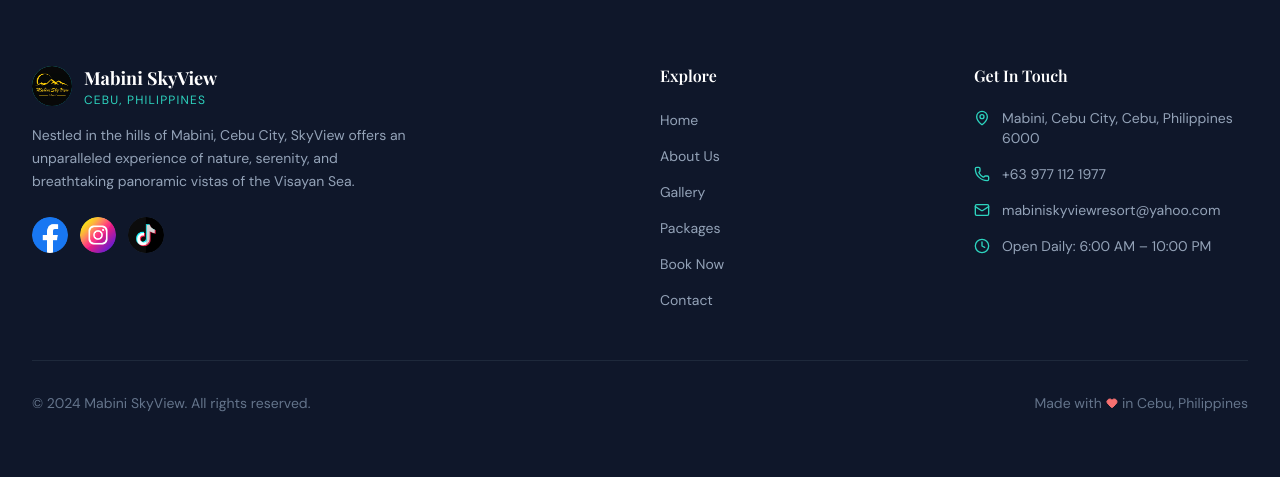
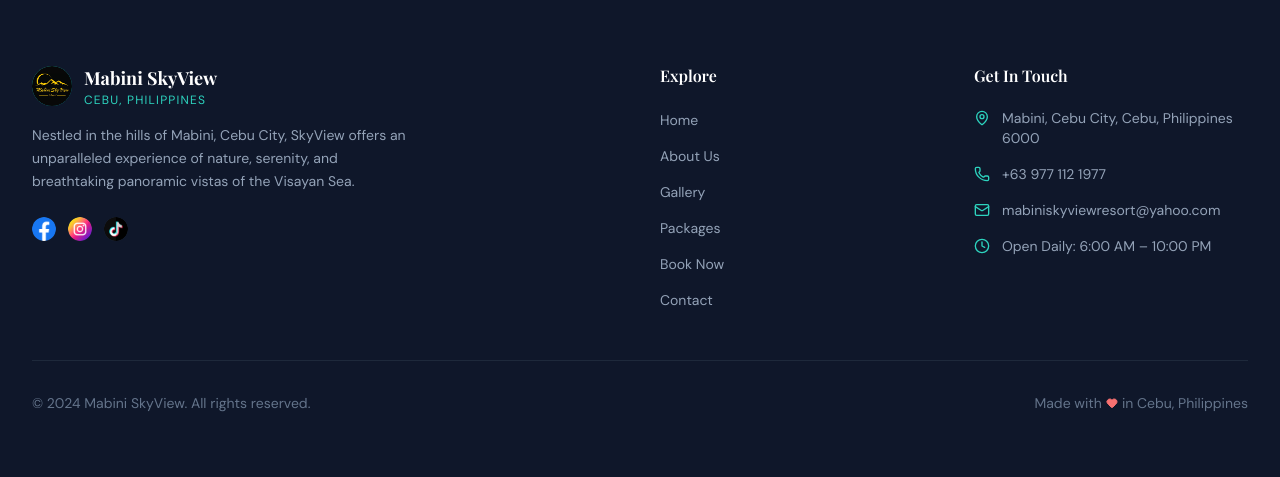
Before and after one commit to acchiii/Mabini-SkyView, a Django app: page / in a window 1280 px wide. Shown: the part 4485-4962 px from the top of the page. Run offline with Django 5.2, Linux system fonts and the light colour scheme; data that the repository does not hold is empty; parts of the project's set-up code (start-up, migrations or seed data) failed here and were passed over; some libraries are stand-ins or nearby versions; some web fonts are replaced.

Commit message:
Updated Info

```diff
--- a/mabini_skyview/settings.py
+++ b/mabini_skyview/settings.py
@@ -11,7 +11,7 @@
 
 DEBUG = True
 
-ALLOWED_HOSTS = ['*', '192.168.137.1']
+ALLOWED_HOSTS = ['*']
 
 INSTALLED_APPS = [
     'django.contrib.admin',
--- a/templates/base.html
+++ b/templates/base.html
@@ -234,15 +234,15 @@
             Nestled in the hills of Mabini, Cebu City, SkyView offers an unparalleled experience of nature, serenity, and breathtaking panoramic vistas of the Visayan Sea.
           </p>
           <div class="flex items-center gap-3 mt-6">
-            <a href="https://www.facebook.com/mabiniskyviewresort" target="_blank" class="w-9 h-9 rounded-full bg-slate-800 hover:bg-teal-600 flex items-center justify-center transition-colors">
+            <a href="https://www.facebook.com/mabiniskyviewresort" target="_blank" class="w-6 h-6 rounded-full bg-slate-800 hover:bg-teal-600 flex items-center justify-center transition-colors">
               <i data-lucide="facebook" class="hidden w-4 h-4 text-slate-300"></i>
               <img src="{% static 'images/facebook.png' %}" class="rounded-full" alt="Facebook">
             </a>
-            <a href="https://www.instagram.com/mabiniskyview/" target="_blank"  class="w-9 h-9 rounded-full bg-slate-800 hover:bg-teal-600 flex items-center justify-center transition-colors">
+            <a href="https://www.instagram.com/mabiniskyview/" target="_blank"  class="w-6 h-6 rounded-full bg-slate-800 hover:bg-teal-600 flex items-center justify-center transition-colors">
               <i data-lucide="instagram" class="hidden w-4 h-4 text-slate-300"></i>
               <img src="{% static 'images/instagram.png' %}" class="rounded-full" alt="Instagram">
             </a>
-            <a href="https://www.tiktok.com/@mabiniskyviewresort" target="_blank" class="w-9 h-9 rounded-full bg-slate-800 hover:bg-teal-600 flex items-center justify-center transition-colors">
+            <a href="https://www.tiktok.com/@mabiniskyviewresort" target="_blank" class="w-6 h-6 rounded-full bg-slate-800 hover:bg-teal-600 flex items-center justify-center transition-colors">
               <i data-lucide="tiktok" class="hidden w-4 h-4 text-slate-300"></i>
               <img src="{% static 'images/tiktok.png' %}" class="rounded-full" alt="TikTok">
             </a>
--- a/templates/core/home.html
+++ b/templates/core/home.html
@@ -293,7 +293,7 @@
 <!-- ========== CTA BANNER ========== -->
 <section class="relative py-24 overflow-hidden">
   <div class="absolute inset-0">
-    <img src="{% static 'images/home/ low.jpeg' %}" alt="Night sky" class="w-full h-full object-cover" />
+    <img src="{% static 'images/home/low.jpeg' %}" alt="Night sky" class="w-full h-full object-cover" />
     <div class="absolute inset-0 bg-slate-950/80"></div>
   </div>
   <div class="relative z-10 text-center px-4 max-w-3xl mx-auto">
```
